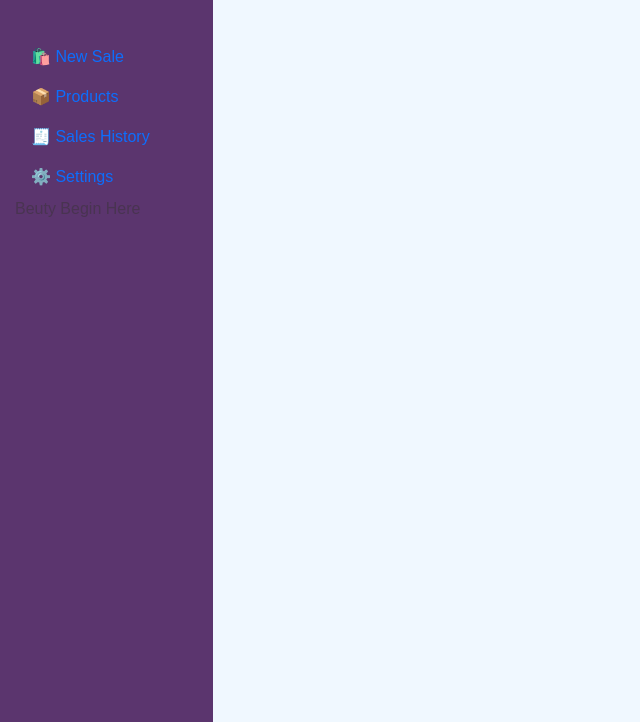
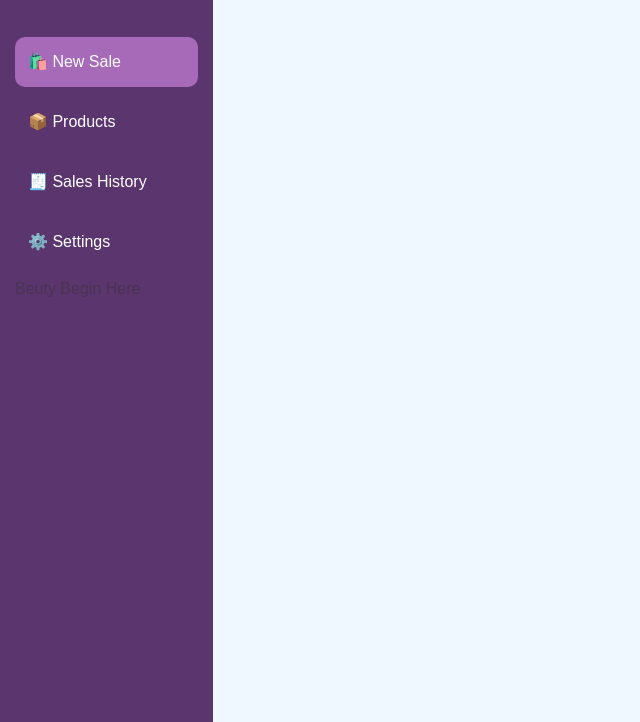
Before and after one commit to Nikesha01/Glow-Beauty-Makeup-Store-POS-System, a plain HTML site: page index.html in a window 1280 px wide. Shown: the part 78-800 px from the top of the page, without its empty margins (0-640 px from the left). Drawn offline with nearby package versions, Linux system fonts and the light colour scheme.

Commit message:
add  css for nav bar

```diff
--- a/css/style.css
+++ b/css/style.css
@@ -21,3 +21,19 @@ body{
     font-size: 21px;
     font-weight: bold;
 }
+
+.sidebar .nav-link {
+    color: white;
+    padding: 13px;
+    margin-bottom: 10px;
+    border-radius: 10px;
+    text-decoration: none;
+}
+
+.sidebar .nav-link:hover{
+    background-color: #493451;
+}
+
+.sidebar .nav-link.active {
+    background-color: #a66ab8;
+}
```
